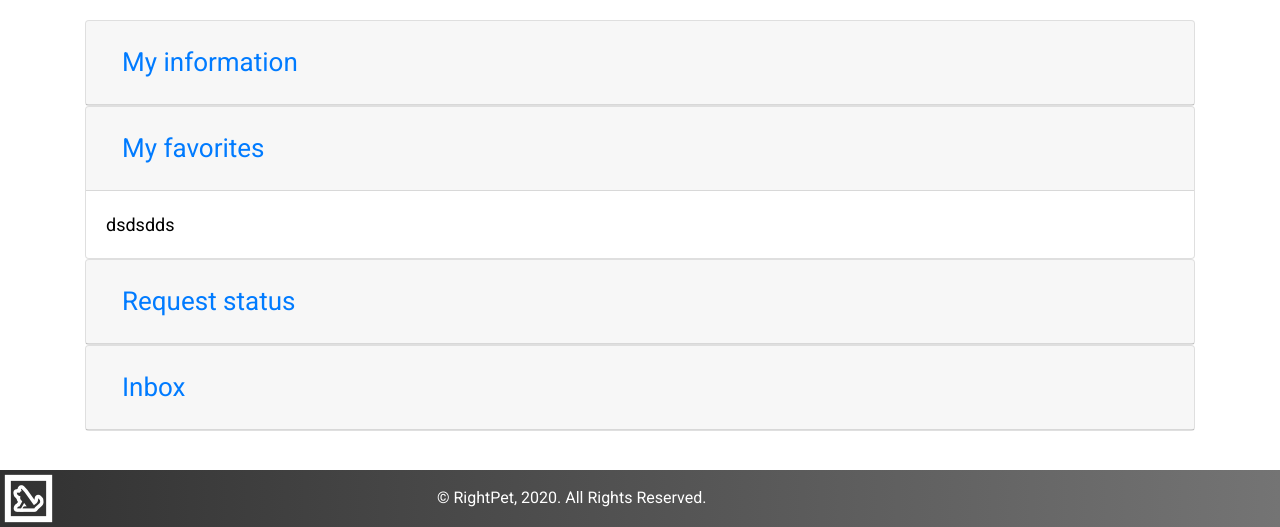
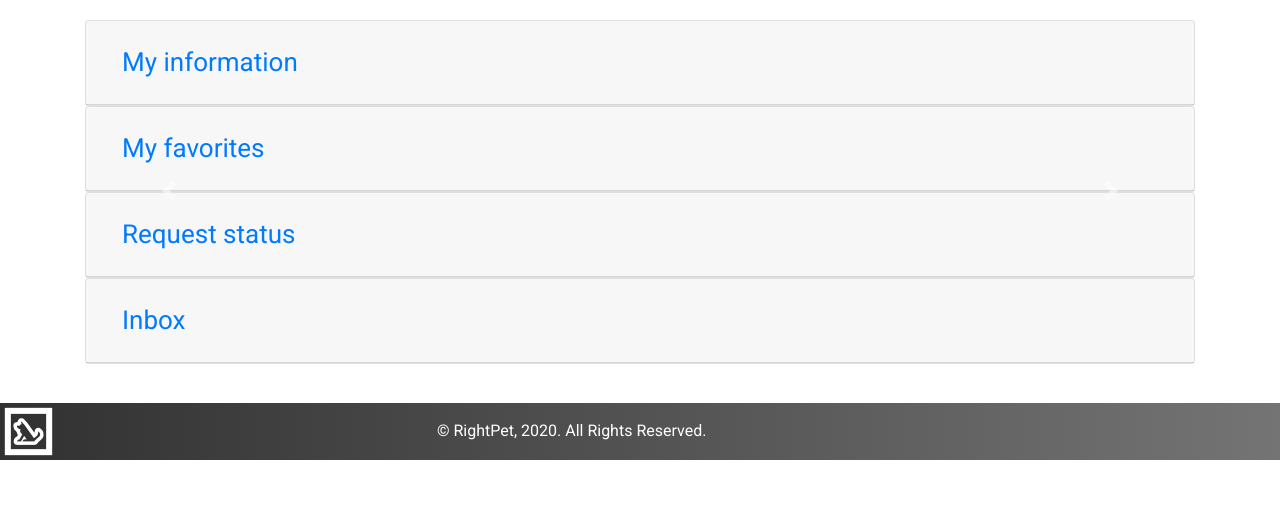
Before and after one commit to Joe-a-d/WAD2_Django, a Django app: page /WAD2App/profile/ in a window 1280 px wide, after a click on "My favorites". Shown: the part 388-915 px from the top of the page. After the commit the page ends 848 px from the top, so only its background shows below. Run offline with Django 3.2, Linux system fonts and the light colour scheme; some libraries are stand-ins or nearby versions.

Commit message:
sample carousel implentation

```diff
--- a/templates/wad2App/users/profile.html
+++ b/templates/wad2App/users/profile.html
@@ -48,9 +48,39 @@
             </h5>
         </div>
         <div id="collapseTwo" class="collapse" aria-labelledby="headingTwo" data-parent="#accordion">
-            <div class="card-body">
-                dsdsdds
-            </div>
+            <div id="carouselIndicators" class="carousel slide" data-ride="carousel">
+                <ol class="carousel-indicators">
+                    {% for favourite in favourites %}
+                        <li data-target="#carouselIndicators" data-slide-to="{{ forloop.counter }}
+                        {% if forloop.counter == 1 %}
+                            active
+                        {% endif %}
+                        "></li>
+                    {% endfor %}
+                </ol>
+                <div class="carousel-inner">
+                    {% for favourite in favourites %}
+                        <div class="carousel-item
+                        {% if forloop.counter == 1 %}
+                            active
+                        {% endif %}">
+                            <img class="d-block w-100" src="{% static 'wad2App/img/doglist_dogpic.png' %}" alt="">
+                            <div class="carousel-caption d-none d-md-block">
+                                <h5>Caption</h5>
+                                <p>Description</p>
+                            </div>
+                        </div>
+                    {% endfor %}
+                </div>
+                <a class="carousel-control-prev" href="#carouselIndicators" role="button" data-slide="prev">
+                  <span class="carousel-control-prev-icon" aria-hidden="true"></span>
+                  <span class="sr-only">Previous</span>
+                </a>
+                <a class="carousel-control-next" href="#carouselIndicators" role="button" data-slide="next">
+                  <span class="carousel-control-next-icon" aria-hidden="true"></span>
+                  <span class="sr-only">Next</span>
+                </a>
+              </div>
         </div>
     </div>
     <div class="card">
```
